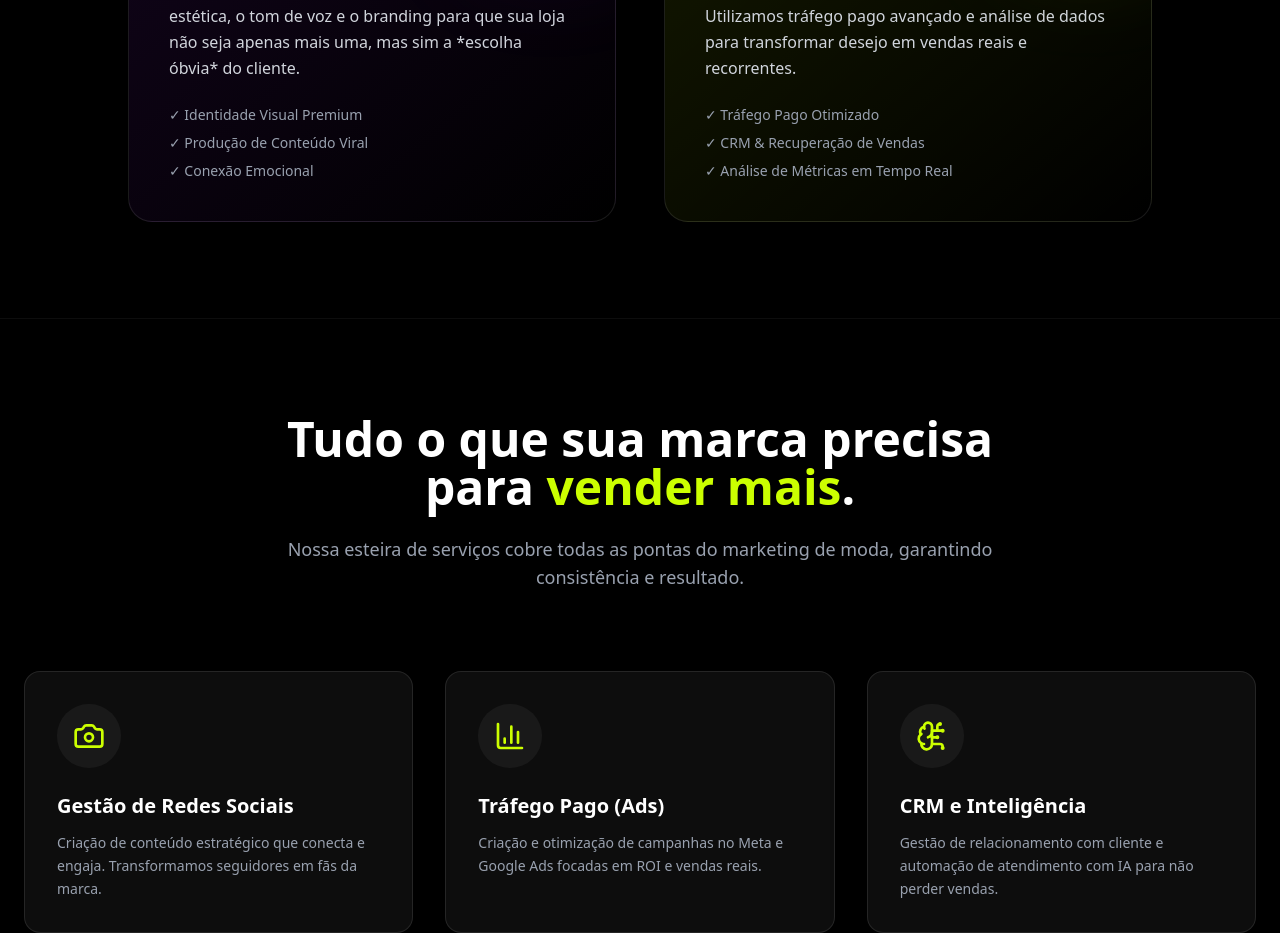
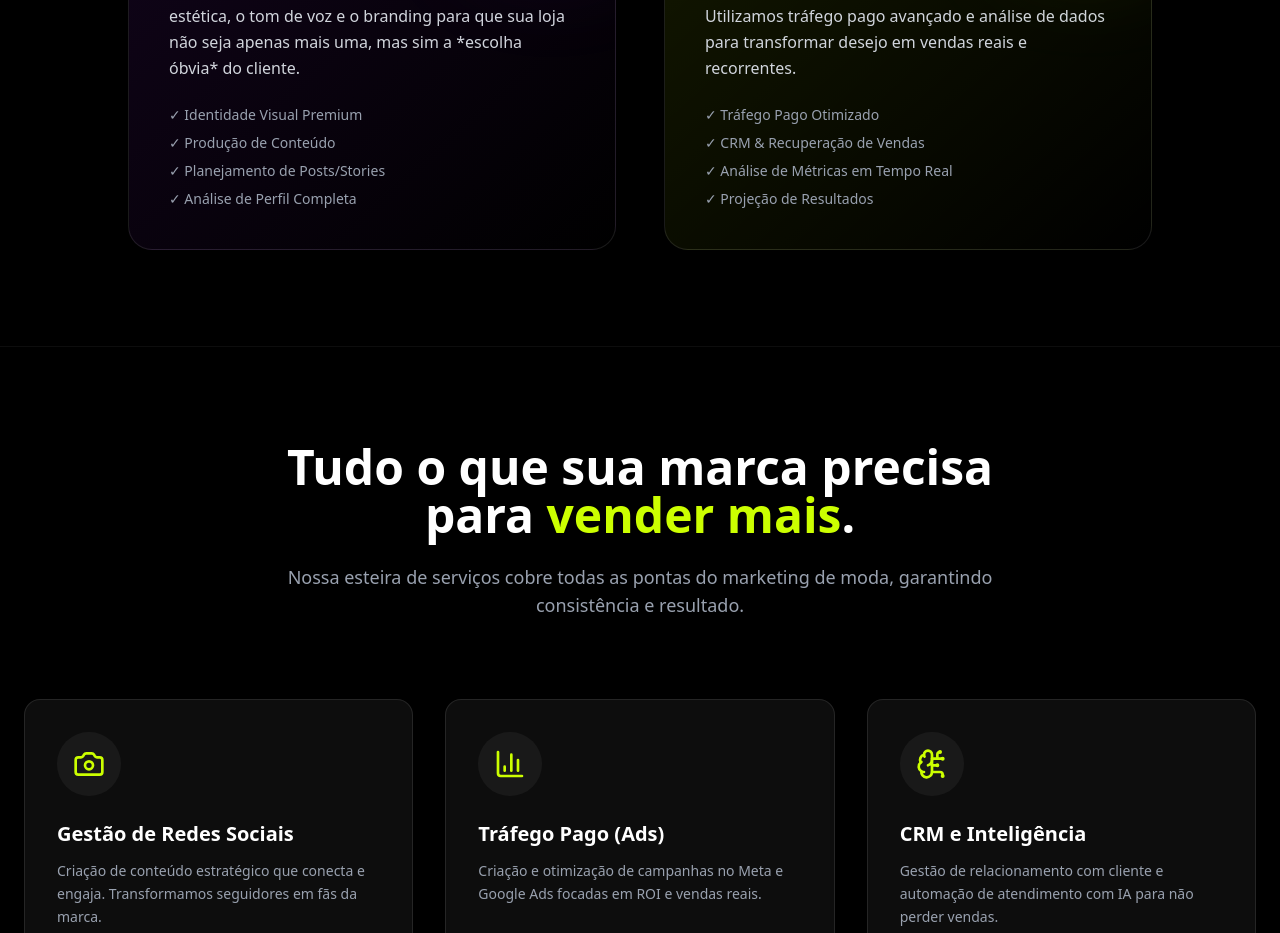
Before and after one commit to duacriativa/marketingdemoda, a Next.js app: page / in a window 1280 px wide. Shown: the part 1440-2373 px from the top of the page. Built offline with nearby package versions, Linux system fonts and the light colour scheme.

Commit message:
Update methodology services content

```diff
--- a/components/Methodology.tsx
+++ b/components/Methodology.tsx
@@ -28,8 +28,9 @@ const Methodology = () => {
                         </p>
                         <ul className="space-y-2 text-sm text-gray-400">
                             <li className="flex items-center gap-2">✓ Identidade Visual Premium</li>
-                            <li className="flex items-center gap-2">✓ Produção de Conteúdo Viral</li>
-                            <li className="flex items-center gap-2">✓ Conexão Emocional</li>
+                            <li className="flex items-center gap-2">✓ Produção de Conteúdo</li>
+                            <li className="flex items-center gap-2">✓ Planejamento de Posts/Stories</li>
+                            <li className="flex items-center gap-2">✓ Análise de Perfil Completa</li>
                         </ul>
                     </motion.div>
 
@@ -50,6 +51,7 @@ const Methodology = () => {
                             <li className="flex items-center gap-2">✓ Tráfego Pago Otimizado</li>
                             <li className="flex items-center gap-2">✓ CRM & Recuperação de Vendas</li>
                             <li className="flex items-center gap-2">✓ Análise de Métricas em Tempo Real</li>
+                            <li className="flex items-center gap-2">✓ Projeção de Resultados</li>
                         </ul>
                     </motion.div>
                 </div>
```
